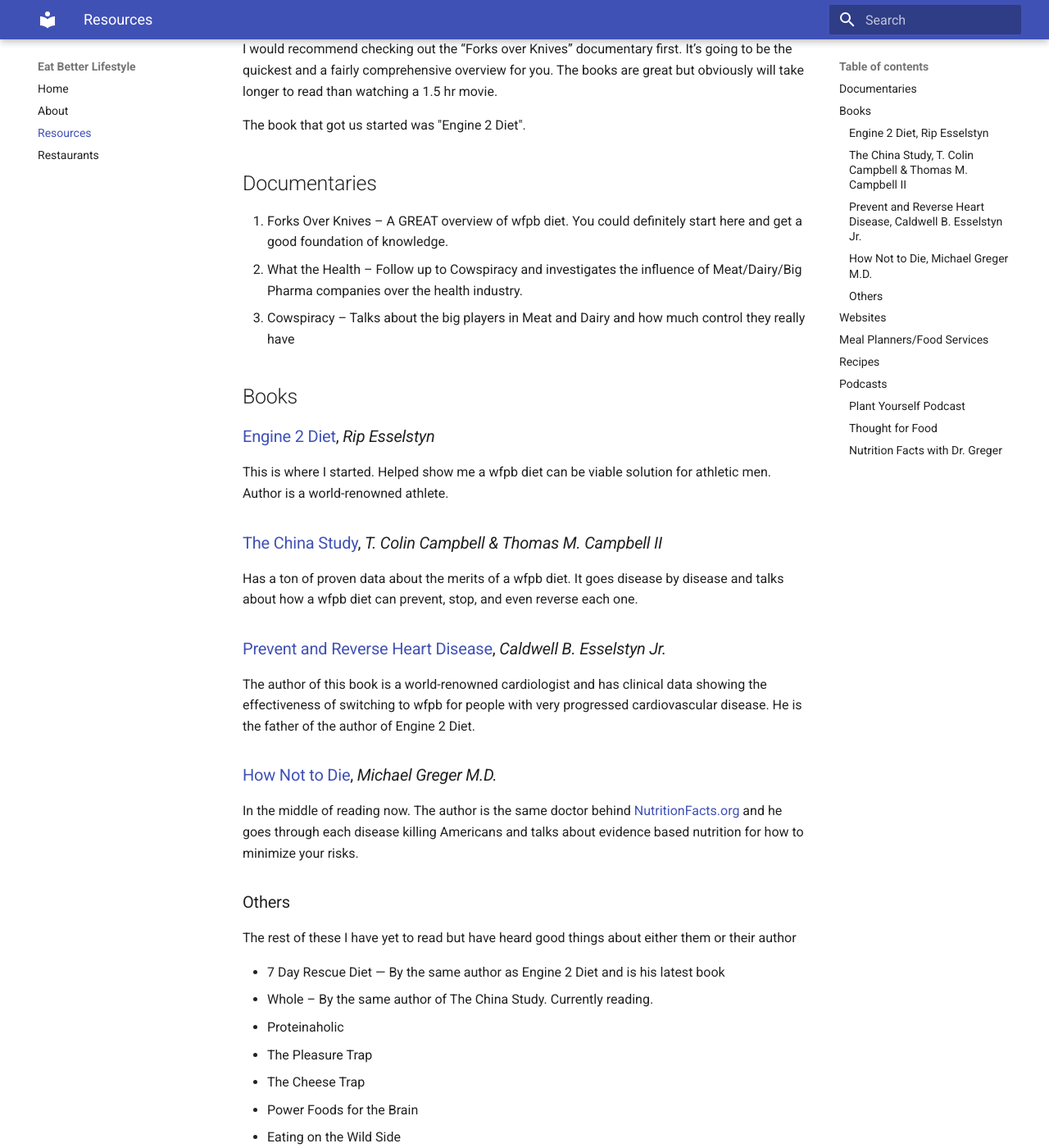
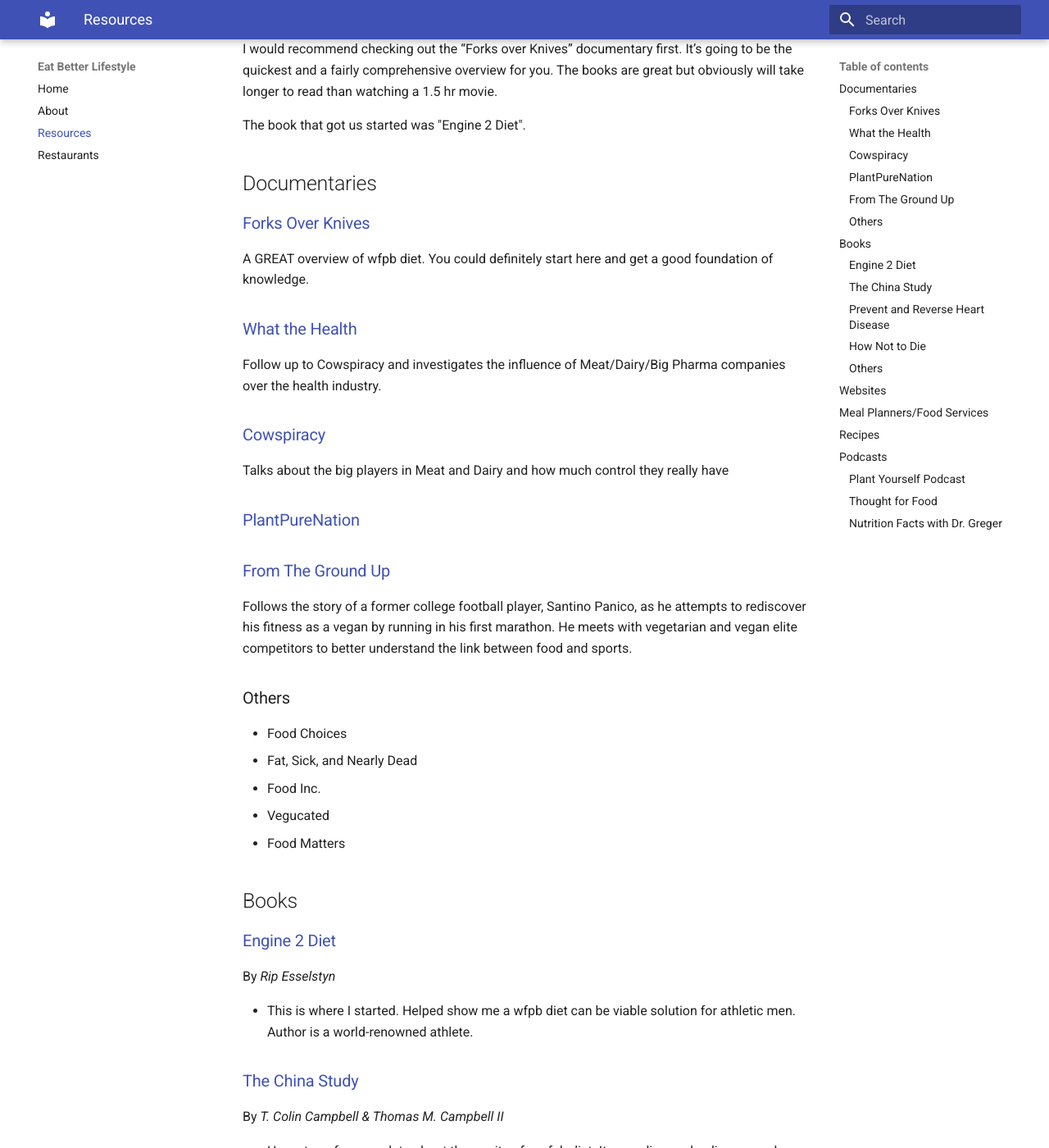
Before and after one commit to adamscharf/eatbetterlifestyle, an MkDocs documentation site: the page built from docs/resources.md, in a window 1280 px wide and 1400 px high, scrolled down 225 px. Shown: the whole window at 82% size. Built offline with MkDocs 1.6.1 and Material for MkDocs 9.7.7, drawn with Linux system fonts in a browser that asks for light colours; old or Windows-style settings are respelled for this version of MkDocs; some of the changed text lies outside the part shown.

Commit message:
Formatting

```diff
--- a/docs/index.md
+++ b/docs/index.md
@@ -1,4 +1,4 @@
-# Welcome to EatBetterLifestyle!
+# Welcome to Eat Better Lifestyle!
 
 "We all have different disease risks due to our different genes. But while we
 will never know every risk to which we are predisposed, we do know how to
--- a/docs/resources.md
+++ b/docs/resources.md
@@ -4,39 +4,83 @@ I would recommend checking out the “Forks over Knives” documentary first. It
 
 The book that got us started was "Engine 2 Diet".
 
+
 ## Documentaries
 
-1. Forks Over Knives – A GREAT overview of wfpb diet. You could definitely start
-here and get a good foundation of knowledge.
-2. What the Health – Follow up to Cowspiracy and investigates the influence of
-Meat/Dairy/Big Pharma companies over the health industry.
-3. Cowspiracy – Talks about the big players in Meat and Dairy and how much
-control they really have
+
+### [Forks Over Knives][fok-film]
+
+A GREAT overview of wfpb diet. You could definitely start here and get a good
+foundation of knowledge.
+
+
+### [What the Health][what-the-health]
+
+Follow up to Cowspiracy and investigates the influence of Meat/Dairy/Big Pharma
+companies over the health industry.
+
+
+### [Cowspiracy][cowspiracy]
+
+Talks about the big players in Meat and Dairy and how much control they really
+have
+
+
+### [PlantPureNation][plant-pure-nation]
+
+
+
+### [From The Ground Up][from-the-ground-up]
+
+Follows the story of a former college football player, Santino Panico, as he
+attempts to rediscover his fitness as a vegan by running in his first marathon.
+He meets with vegetarian and vegan elite competitors to better understand the
+link between food and sports.
+
+
+### Others
+
+* Food Choices
+* Fat, Sick, and Nearly Dead
+* Food Inc.
+* Vegucated
+* Food Matters
+
 
 ## Books
 
-### [Engine 2 Diet][engine-2-diet-book], _Rip Esselstyn_
 
-This is where I started. Helped show me a wfpb diet can be viable solution for
+### [Engine 2 Diet][engine-2-diet-book]
+
+By _Rip Esselstyn_
+
+* This is where I started. Helped show me a wfpb diet can be viable solution for
 athletic men. Author is a world-renowned athlete.
 
-### [The China Study][china-study], _T. Colin Campbell & Thomas M. Campbell II_
 
-Has a ton of proven data about the merits of a wfpb diet. It goes disease by
+### [The China Study][china-study]
+
+By _T. Colin Campbell & Thomas M. Campbell II_
+
+* Has a ton of proven data about the merits of a wfpb diet. It goes disease by
 disease and talks about how a wfpb diet can prevent, stop, and even reverse each
 one.
 
 
-### [Prevent and Reverse Heart Disease][prevent-reverse-heart-disease], _Caldwell B. Esselstyn Jr._
+### [Prevent and Reverse Heart Disease][prevent-reverse-heart-disease]
 
-The author of this book is a world-renowned cardiologist and has clinical data
+By _Caldwell B. Esselstyn Jr._
+
+* The author of this book is a world-renowned cardiologist and has clinical data
 showing the effectiveness of switching to wfpb for people with very progressed
 cardiovascular disease. He is the father of the author of Engine 2 Diet.
 
 
-### [How Not to Die][how-not-to-die], _Michael Greger M.D._
+### [How Not to Die][how-not-to-die]
 
-In the middle of reading now. The author is the same doctor behind
+By _Michael Greger M.D._
+
+* In the middle of reading now. The author is the same doctor behind
 [NutritionFacts.org][nutritionfacts] and he goes through each disease killing
 Americans and talks about evidence based nutrition for how to minimize your
 risks.
@@ -47,9 +91,9 @@ risks.
 The rest of these I have yet to read but have heard good things about either
 them or their author
 
-* 7 Day Rescue Diet — By the same author as Engine 2 Diet and is his latest book
-* Whole – By the same author of The China Study. Currently reading.
-* Proteinaholic
+* [Seven Day Rescue Diet][seven-day-rescue-diet], _Rip Esselstyn_ - Rip's latest book
+* [Whole][whole], _T. Colin Campbell, Howard Jacobson_ - Latest book by T. Colin Campbell
+* [Proteinaholic][proteinaholic], _Garth Davis M.D., Howard Jacobson_
 * The Pleasure Trap
 * The Cheese Trap
 * Power Foods for the Brain
@@ -107,3 +151,11 @@ information like allergies, vitamin supplements, joint health, etc.
 [china-study]: https://www.amazon.com/China-Study-Comprehensive-Nutrition-Implications/dp/1941631568/ref=sr_1_1?ie=UTF8&qid=1527268406&sr=8-1&keywords=the+china+study
 [prevent-reverse-heart-disease]: https://www.amazon.com/Prevent-Reverse-Heart-Disease-Nutrition-Based/dp/1583333002/ref=sr_1_2?s=books&ie=UTF8&qid=1527268628&sr=1-2&keywords=prevent+and+reverse+heart+disease+by+caldwell+b.+esselstyn
 [how-not-to-die]: https://www.amazon.com/How-Not-Die-Discover-Scientifically/dp/1250066115/ref=sr_1_1?s=books&ie=UTF8&qid=1527268715&sr=1-1&keywords=how+not+to+die
+[fok-film]: https://www.forksoverknives.com/the-film/#gs.qH1zSg0
+[what-the-health]: https://www.netflix.com/title/80174177
+[from-the-ground-up]: https://www.fromthegroundupfilm.com/
+[cowspiracy]: https://www.netflix.com/title/80033772
+[plant-pure-nation]: https://www.plantpurenation.com/pages/watch-the-film
+[seven-day-rescue-diet]: https://www.amazon.com/Engine-Seven-Day-Rescue-Diet-Plants/dp/1455591173/ref=sr_1_1?s=books&ie=UTF8&qid=1527271897&sr=1-1&keywords=7+day+rescue+diet+engine+2
+[whole]: https://www.amazon.com/Whole-Rethinking-Nutrition-Colin-Campbell/dp/1939529840/ref=sr_1_4?s=books&ie=UTF8&qid=1527272002&sr=1-4&keywords=whole
+[proteinaholic]: https://www.amazon.com/Proteinaholic-Obsession-Meat-Killing-About/dp/0062279319/ref=sr_1_1?s=books&ie=UTF8&qid=1527272145&sr=1-1&keywords=proteinaholic+garth+davis
```
Also changed, not shown: other parts of docs/index.md (+1 -1 lines).
